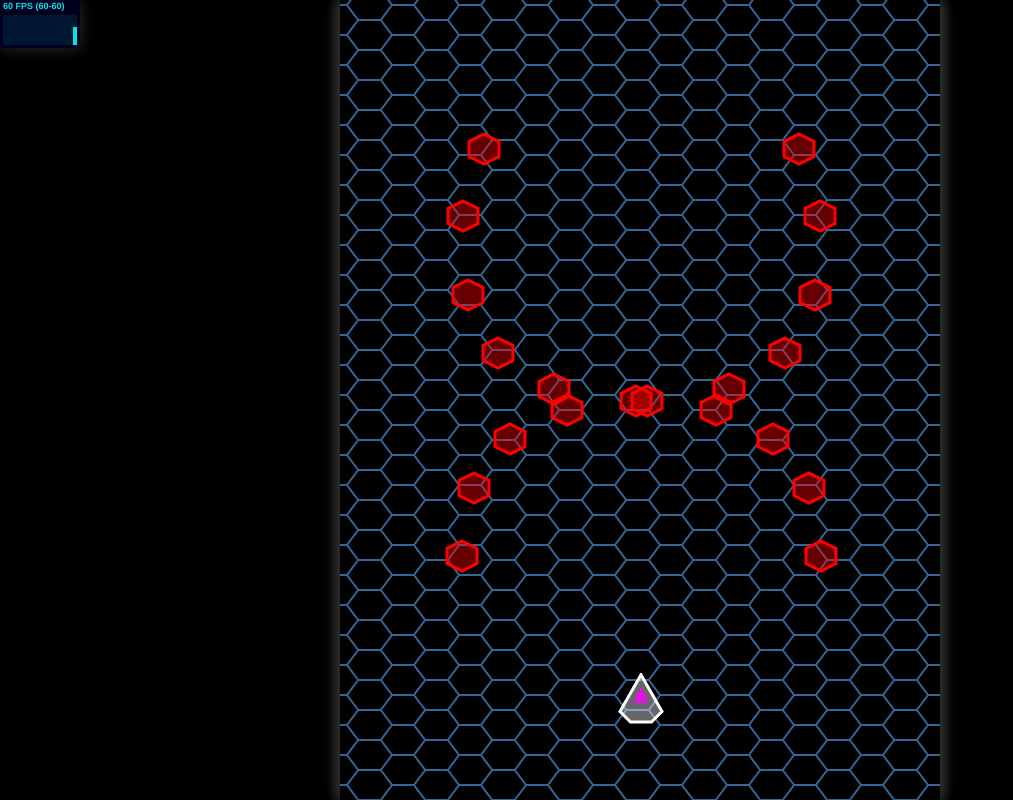
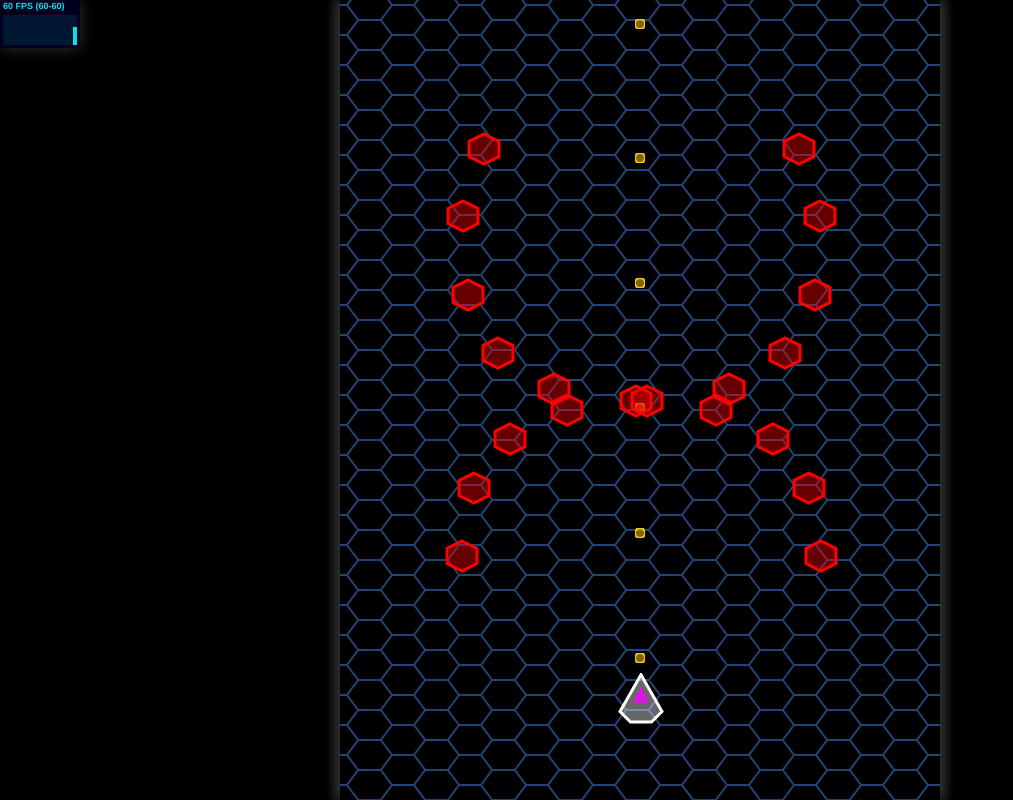
Before and after one commit to gregpabian/cybershmup-js13k, a website: page src/index.html in a window 1280 px wide. Shown: the whole page, without its empty margins (0-1013 px from the left). Drawn offline with Linux system fonts and the light colour scheme.

Commit message:
Added basic shooting implementation.

```diff
--- a/src/index.html
+++ b/src/index.html
@@ -27,6 +27,7 @@
   <script src="js/utils.js"></script>
   <script src="js/vector.js"></script>
   <script src="js/background.js"></script>
+  <script src="js/bullet.js"></script>
   <script src="js/ship.js"></script>
   <script src="js/path.js"></script>
   <script src="js/wave.js"></script>
--- a/src/js/_definitions.js
+++ b/src/js/_definitions.js
@@ -3,18 +3,20 @@ var isMobile = 'ontouchstart' in document;
 var width = isMobile ? 480 : 600;
 var height = isMobile ? 640 : 800;
 var sc = 1;
+var rs = width / 600;
 var wx = 0;
 var wy = 0;
 
 var TWO_PI = 2 * Math.PI;
 
-var SIZE_XS = 0.0375 * width; // 18 or 24px
-var SIZE_S = 0.05 * width; // 24 or 32px
-var SIZE_M = 0.0625 * width; // 30 or 40px
-var SIZE_L = 0.075 * width; // 36 or 48px
-var SIZE_XL = 0.0875 * width; // 42 or 56px
-var SIZE_XXL = 0.1 * width; // 48 or 64px
-var SIZE_XXXL = 0.125 * width; // 60 or 80px
+var SIZE_XXS = 10 * rs; // 8 or 10px
+var SIZE_XS = 22.5 * rs; // 18px or 22.5px
+var SIZE_S = 30 * rs; // 24 or 30px
+var SIZE_M = 37.5 * rs; // 30 or 37.5px
+var SIZE_L = 45 * rs; // 36 or 45px
+var SIZE_XL = 52.5 * rs; // 42 or 52.5px
+var SIZE_XXL = 60 * rs; // 48 or 60px
+var SIZE_XXXL = 67.5 * rs; // 54 or 67.5px
 
 var ENEMY = {
   'ss': [
@@ -41,6 +43,10 @@ var PLAYER = [
   0, -0.2,
   0.1, 0,
   -0.1, 0
+];
+
+var BULLET = [
+  [SIZE_XXS, 'fc0']
 ];
 
 var PATH = {
--- a/src/js/background.js
+++ b/src/js/background.js
@@ -16,7 +16,7 @@ function makePattern(wn, ww, h) {
 
   tmpCtx.beginPath();
   tmpCtx.lineWidth = 2;
-  tmpCtx.strokeStyle = '#369';
+  tmpCtx.strokeStyle = '#247';
   tmpCtx.moveTo(d, 0);
   tmpCtx.lineTo(0, h /2);
   tmpCtx.lineTo(d, h);
--- /dev/null
+++ b/src/js/bullet.js
@@ -0,0 +1,40 @@
+/* global hex2rgba, TWO_PI, BULLET, dt, width, height, vectorMultiply,
+vectorAdd */
+
+function renderBullet(bullet) {
+  var c = document.createElement('canvas');
+  c.width = c.height = bullet[0];
+  var ctx = c.getContext('2d');
+
+  ctx.beginPath();
+  ctx.strokeStyle = '#' + bullet[1];
+  ctx.lineWidth = 2;
+  ctx.fillStyle = hex2rgba(bullet[1], 0.5);
+  ctx.arc(bullet[0] / 2, bullet[0] / 2, bullet[0] / 2, 0, TWO_PI, false);
+  ctx.fill();
+  ctx.stroke();
+
+  return c;
+}
+
+function makeBullet(type, x, y, vx, vy) {
+  return [
+    BULLET[type][1],
+    BULLET[type][0],
+    [x, y],
+    [vx, vy],
+    1
+  ];
+}
+
+function updateBullet(bullet) {
+  if (!bullet[4]) return;
+
+  var d = vectorMultiply(bullet[3], dt / 1000);
+
+  bullet[2] = vectorAdd(bullet[2], d);
+
+  if (bullet[2][0] < 0 || bullet[2][0] > width || bullet[2][1] < 0 || bullet[2][1] > height) {
+    bullet[4] = 0;
+  }
+}
--- a/src/js/game.js
+++ b/src/js/game.js
@@ -40,7 +40,8 @@ function renderGame() {
   ctx.save();
 // 	ctx.translate(camera.sx, camera.sy);
   drawBackground();
-  drawShip(player);
+  drawBody(player);
+  player[4].forEach(drawBody);
   waves.forEach(drawWave);
 
 	ctx.restore();
@@ -76,3 +77,10 @@ function update() {
     }
   }
 }
+
+
+function drawBody(body) {
+  if (!body[4]) return;
+
+  ctx.drawImage(body[0], ~~(body[2][0] - body[1] / 2), ~~(body[2][1] - body[1] / 2));
+}
--- a/src/js/init.js
+++ b/src/js/init.js
@@ -1,5 +1,5 @@
 /* global width, height, sc:true, PLAYER:true, ENEMY, renderShip, waves,
-makeWave */
+makeWave, BULLET, renderBullet */
 
 var cm = document.getElementById('m');
 var cfx = document.getElementById('fx');
@@ -30,7 +30,18 @@ for (var enemy in ENEMY) {
   ENEMY[enemy] = [ENEMY[enemy][0], renderShip(ENEMY[enemy])];
 }
 
-var player = [PLAYER[1], PLAYER[0], [width / 2, height - 100], [0, 0]];
+for (var bullet in BULLET) {
+  BULLET[bullet] = [BULLET[bullet][0], renderBullet(BULLET[bullet])];
+}
+
+
+var player = [
+  PLAYER[1], // player image
+  PLAYER[0], // player size
+  [width / 2, height - 100], // position vector
+  [0, 0], // velocity vector
+  [] // bullets
+];
 
 waves.push(makeWave(1, 'ss', 'z', 10));
 waves.push(makeWave(1, 'ss', 'zm', 10));
--- a/src/js/player.js
+++ b/src/js/player.js
@@ -1,10 +1,15 @@
 /* global mx, my, dt, vectorAdd, isMobile, vectorNormalize, vectorDistance,
-vectorMultiply, vectorSubtract, width, height, PLAYER, player */
+vectorMultiply, vectorSubtract, width, height, PLAYER, player, updateBullet,
+makeBullet, disposeDead */
 
 var followSpeed = 15;
 var drag = 0.8;
+var weaponLevel = 0;
+var shotDelay = 0.25;
+var shotTimer = 0;
 
 function updatePlayer() {
+  var t = dt / 1000;
   var v = [0, 0];
 
   if (isMobile) {
@@ -27,7 +32,7 @@ function updatePlayer() {
   player[3] = vectorMultiply(player[3], drag);
 
   // calculate movement vector
-  var d = vectorMultiply(player[3], followSpeed * dt / 1000);
+  var d = vectorMultiply(player[3], followSpeed * t);
 
   // constrain to screen boundaries
 
@@ -58,4 +63,18 @@ function updatePlayer() {
 
   // move to new position
   player[2] = vectorAdd(player[2], d);
+
+  shotTimer -= t;
+
+  if (shotTimer <= 0) {
+    shotTimer = shotDelay;
+    playerShoot();
+  }
+
+player[4].forEach(updateBullet);
+disposeDead(player[4]);
 }
+
+function playerShoot() {
+  player[4].push(makeBullet(weaponLevel, player[2][0], player[2][1], 0, -500));
+}
--- a/src/js/ship.js
+++ b/src/js/ship.js
@@ -8,12 +8,8 @@ function makeShip(img, size, x, y) {
     size, // size
     [x, y], // x,y position
     0, // position along a path
-    0 // alive flag
+    1 // alive flag
   ];
-}
-
-function drawShip(ship) {
-  ctx.drawImage(ship[0], ~~(ship[2][0] - ship[1] / 2), ~~(ship[2][1] - ship[1] / 2));
 }
 
 // example shape: [40, 'fff', -0.5, 0.5, 0, -0.5, 0.5, 0.5]
@@ -69,6 +65,8 @@ function renderShip(shape) {
 }
 
 function updateShip(ship, path) {
+  if (!ship[4]) return;
+
   var pos = ship[3] + dt / 1000;
 
   if (pos * 4 > path.length) {
@@ -79,11 +77,3 @@ function updateShip(ship, path) {
   ship[2] = getPathPosition(path, pos);
   ship[3] = pos;
 }
-
-function disposeDead(bodies) {
-  var i = bodies.length - 1;
-
-  while(bodies[i]) {
-    if (!bodies[i--][4]) bodies.pop();
-  }
-}
--- a/src/js/utils.js
+++ b/src/js/utils.js
@@ -9,3 +9,14 @@ function hex2rgba(hex, a) {
     parseInt(hex[1] + hex[1], 16) + ', ' +
     parseInt(hex[2] + hex[2], 16) + ',' + a + ')';
 }
+
+function disposeDead(bodies) {
+  var i = bodies.length - 1;
+
+  while (bodies[i]) {
+    if (!bodies[i][4]) {
+      bodies.splice(i, 1);
+    }
+    i--;
+  }
+}
--- a/src/js/wave.js
+++ b/src/js/wave.js
@@ -1,4 +1,4 @@
-/* global ENEMY, dt, makeShip, drawShip, makePath, updateShip, width, height */
+/* global ENEMY, dt, makeShip, drawBody, makePath, updateShip, width, height */
 
 var waves = [];
 
@@ -44,5 +44,5 @@ function updateWave(wave) {
 }
 
 function drawWave(wave) {
-  wave[2].forEach(drawShip);
+  wave[2].forEach(drawBody);
 }
```
